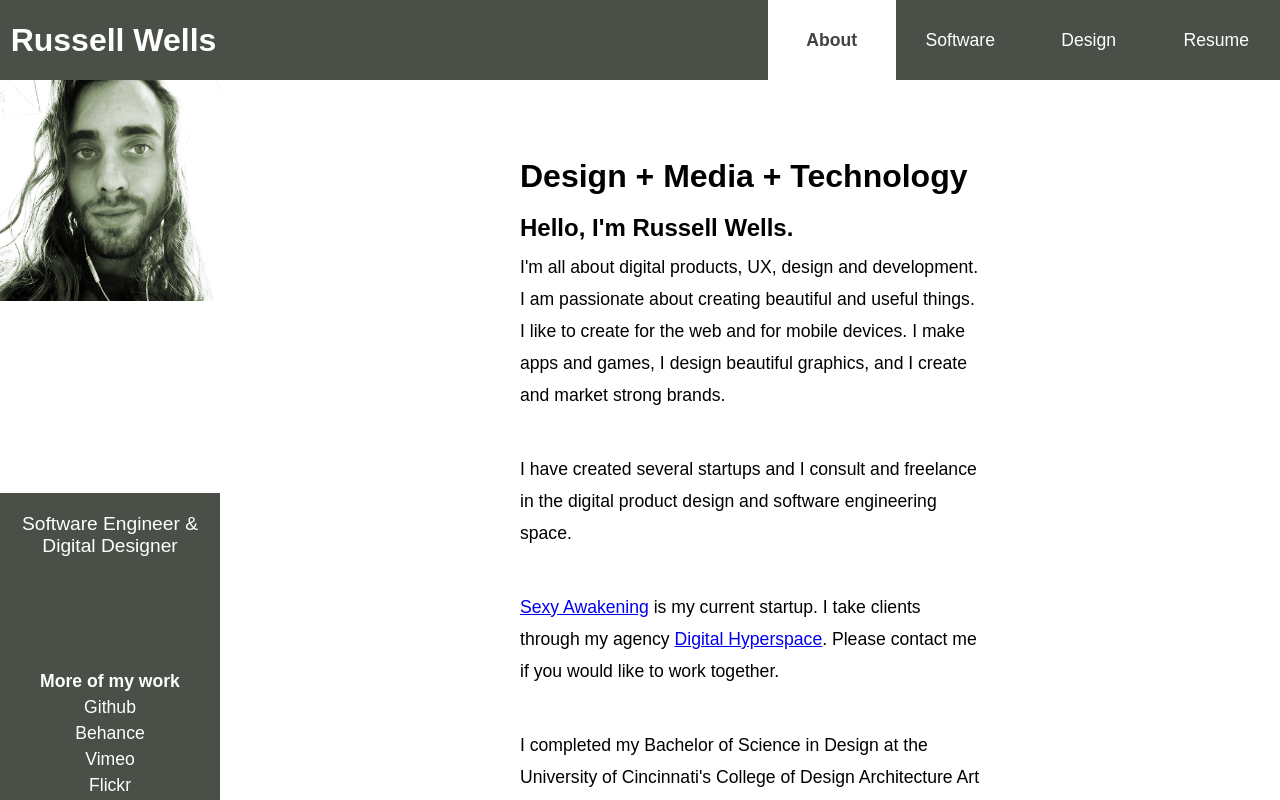
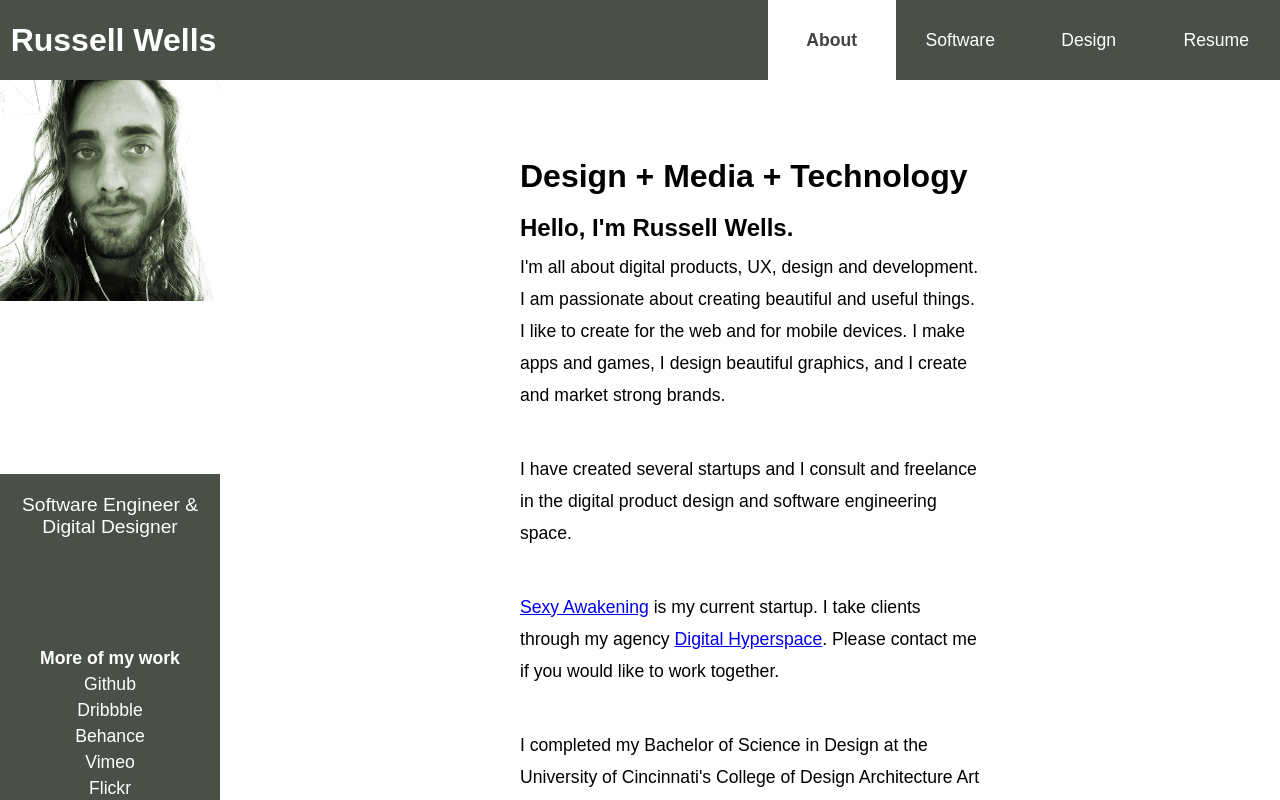
Before and after one commit to russjwells/russellwellsonline, a React (Create React App) app: page / in a window 1280 px wide. Shown: the top 800 px of the page. Built offline with nearby package versions, Linux system fonts and the light colour scheme.

Commit message:
sidebar changes

```diff
--- a/src/Sidebar.js
+++ b/src/Sidebar.js
@@ -27,6 +27,7 @@ class Sidebar extends Component {
           <div className="PublicRepos">
             <p><b>More of my work</b></p>
             <p><a target="_blank" href="http://github.com/russjwells" style={linkStyle} hoverStyle={hoverStyle}>Github</a></p>
+            <p><a target="_blank" href="http://dribbble.com/russjwells" style={linkStyle}>Dribbble</a></p>
             <p><a target="_blank" href="http://behance.net/russjwells" style={linkStyle}>Behance</a></p>
             <p><a target="_blank" href="http://vimeo.com/russjwells" style={linkStyle}>Vimeo</a></p>
             <p><a target="_blank" href="https://www.flickr.com/photos/29084693@N03/" style={linkStyle}>Flickr</a></p>
```
